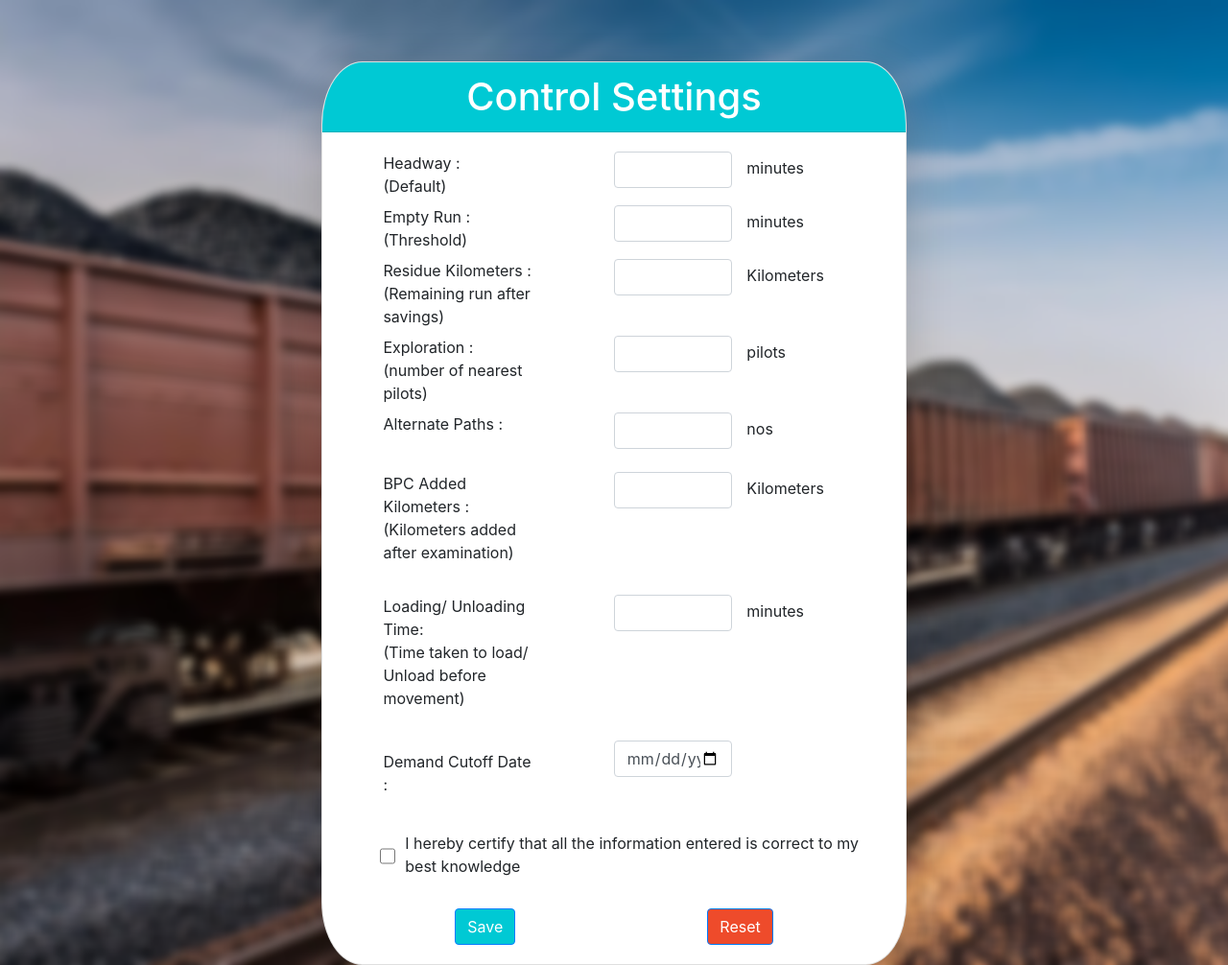
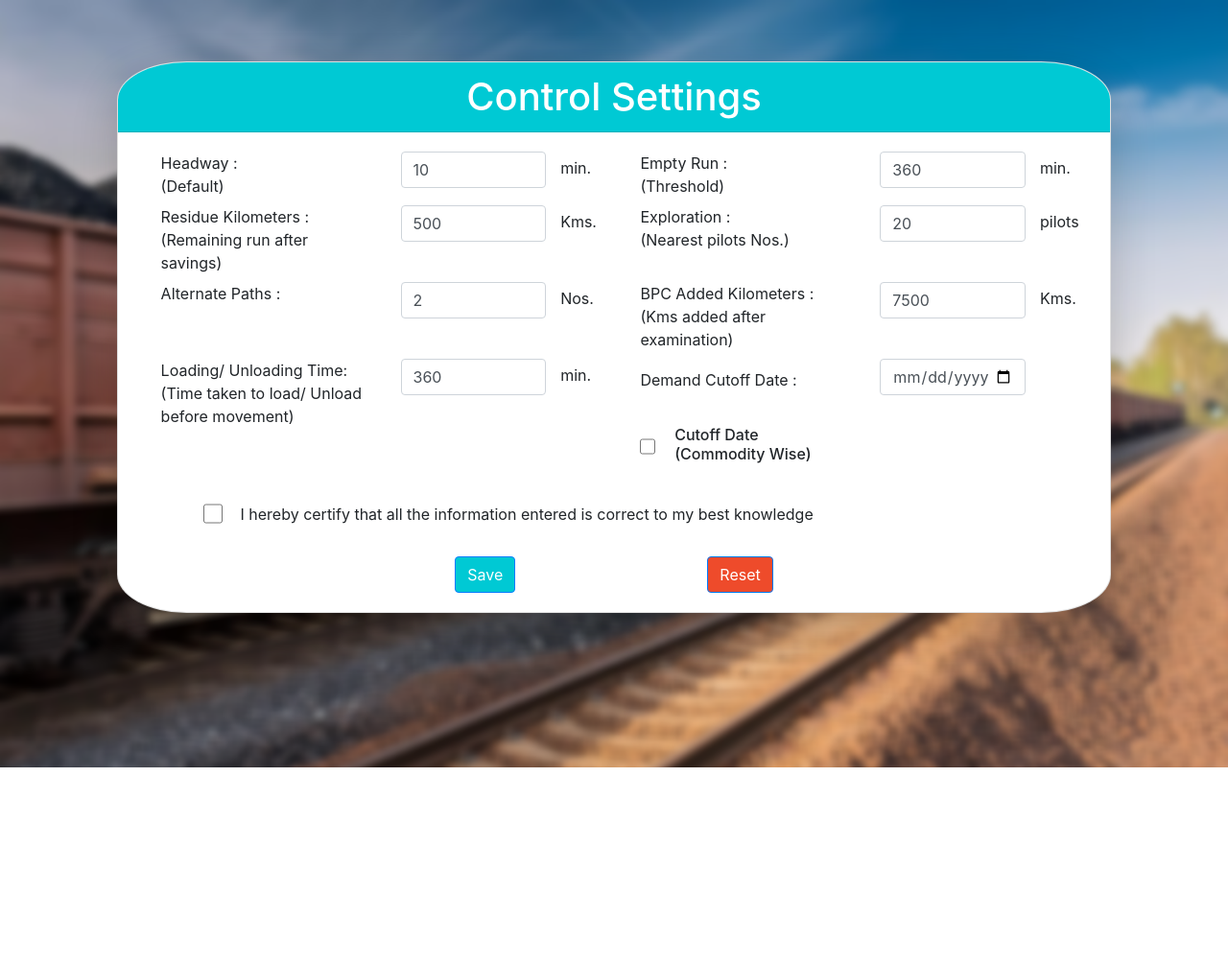
Before and after one commit to vatskartikey/RAKE_OPT, a Python web app: template PROJECT/RAKE_OPT_VIEW/templates/controls.html in a window 1280 px wide. Shown: the whole page at 96% size. After the commit the page ends 800 px from the top, so only its background shows below. Run offline with Jinja, Linux system fonts and the light colour scheme; the template is opened without the code that fills it, so the values that code supplies are empty; some libraries are stand-ins or nearby versions.

Commit message:
5/4/2024 15:36

```diff
--- a/PROJECT/RAKE_OPT_VIEW/templates/contols.css
+++ b/PROJECT/RAKE_OPT_VIEW/templates/contols.css
@@ -35,7 +35,7 @@ button{
     border-radius: 50%;
 }
 .inp{
-    margin-left: 10%;
+
 }
 .unit{
     padding-top: 5px;
@@ -49,3 +49,10 @@ button{
     padding-top: 1%;
     padding-left: 2%;
 }
+.table-show{
+    display:flex  ;
+    justify-content: flex-end;
+}
+.table-hide{
+    display: none !important;
+}
--- a/PROJECT/RAKE_OPT_VIEW/templates/controls.html
+++ b/PROJECT/RAKE_OPT_VIEW/templates/controls.html
@@ -13,7 +13,7 @@
     <link rel="stylesheet" href="https://maxcdn.bootstrapcdn.com/font-awesome/4.7.0/css/font-awesome.min.css">
     <style>
         .row {
-            margin-left: 5%;
+            margin-left: 1%;
         }
         .inp {
             padding-right: 0px;
@@ -24,7 +24,7 @@
     </style>
 </head>
 <body>
-    <div class="col-md-10 col-lg-6 outer">
+    <div class="col-md-10 col-lg-10 outer">
         <div class="card shadow-lg" style="overflow: hidden; border-radius: 7%;">
             <h1 class="card-header text-center" style="background: #00C9D4; color:#ffff">
                 Control Settings
@@ -33,79 +33,104 @@
                 <form>
                 <div class="form">
                     <div class="row">
-                        <div class="col-4">
+                        <div class="col-3">
                             <label for="headway" class="form-label">Headway :<br>(Default) </label>
                         </div>
-                        <div class="col-3 inp">
-                            <input type="number" min="0" max="60" name="headway" class="form-control" id="headway">
+                        <div class="col-2 inp">
+                            <input type="number" min="0" max="60" name="headway" value="10" class="form-control" id="headway">
                         </div>
-                        <div class="col unit">minutes</div><br>
+                        <div class="col-1 unit">min.</div>
+
+                        <div class="col-3">
+                            <label for="emptyrun" class="form-label">Empty Run :<br> (Threshold) </label>
+                        </div>
+                        <div class="col-2 inp">
+                            <input type="number" min="0" max="60" value="360" name="emptyrun" class="form-control" id="emptyrun">
+                        </div>
+                       <div class="col-1 unit">min.</div>
+                    </div>
+
+                    <div class="row">
+                        <div class="col-3">
+                            <label for="reskilo" class="form-label">Residue Kilometers :<br> (Remaining run after savings)</label>
+                        </div>
+                        <div class="col-2 inp">
+                            <input type="number" name="reskilo" value="500" class="form-control" id="reskilo">
+                        </div>
+                        <div class="col-1 unit">Kms.</div>
+
+                        <div class="col-3">
+                            <label for="explor" class="form-label">Exploration :<br> (Nearest pilots Nos.)</label>
+                        </div>
+                        <div class="col-2 inp">
+                            <input type="number" value="20" name="explor" class="form-control" id="explor">
+                        </div>
+                        <div class="col-1 unit">pilots</div>
                     </div>
                     <div class="row">
-                        <div class="col-4">
-                            <label for="emptyrun" class="form-label">Empty Run :<br> (Threshold) </label>
+                        <div class="col-3">
+                            <label for="altpaths" class="form-label">Alternate Paths :</label>
                         </div>
-                        <div class="col-3 inp">
-                            <input type="number" min="0" max="60" name="emptyrun" class="form-control" id="emptyrun">
+                        <div class="col-2 inp">
+                            <input type="number"value="2" name="altpaths" class="form-control" id="altpaths">
                         </div>
-                        <div class="col unit">minutes</div><br>
+                        <div class="col-1 unit">Nos.</div>
+
+                        <div class="col-3">
+                            <label for="bpckm" class="form-label">BPC Added Kilometers :<br> (Kms added after examination)</label>
+                        </div>
+                        <div class="col-2 inp">
+                            <input type="number" value="7500" name="bpckm" class="form-control" id="bpckm">
+                        </div>
+                        <div class="col-1 unit">Kms.</div>
                     </div>
                     <div class="row">
-                        <div class="col-4">
-                            <label for="reskilo" class="form-label">Residue Kilometers :<br> (Remaining run after savings)</label>
-                        </div>
-                        <div class="col-3 inp">
-                            <input type="number" name="reskilo" class="form-control" id="reskilo">
-                        </div>
-                        <div class="col unit">Kilometers</div><br>
-                    </div>
-                    <div class="row">
-                        <div class="col-4">
-                            <label for="explor" class="form-label">Exploration :<br> (number of nearest pilots)</label>
-                        </div>
-                        <div class="col-3 inp">
-                            <input type="number" name="explor" class="form-control" id="explor">
-                        </div>
-                        <div class="col unit">pilots</div><br>
-                    </div>
-                    <div class="row">
-                        <div class="col-4">
-                            <label for="altpaths" class="form-label">Alternate Paths :</label>
-                        </div>
-                        <div class="col-3 inp">
-                            <input type="number" name="altpaths" class="form-control" id="altpaths">
-                        </div>
-                        <div class="col unit">nos</div>
-                    </div><br>
-                    <div class="row">
-                        <div class="col-4">
-                            <label for="bpckm" class="form-label">BPC Added Kilometers :<br> (Kilometers added after examination)</label>
-                        </div>
-                        <div class="col-3 inp">
-                            <input type="number" name="bpckm" class="form-control" id="bpckm">
-                        </div>
-                        <div class="col unit">Kilometers</div>
-                    </div><br>
-                    <div class="row">
-                        <div class="col-4">
+
+
+                        <div class="col-3">
                             <label for="ldudtime" class="form-label">Loading/ Unloading Time:<br>(Time taken to load/ Unload before movement)</label>
                         </div>
-                        <div class="col-3 inp">
-                            <input type="number"min="0" max="60"  name="ldudtime" class="form-control" id="ldudtime">
+                        <div class="col-2 inp">
+                            <input type="number"min="0" max="60" value="360" name="ldudtime" class="form-control" id="ldudtime">
                         </div>
-                        <div class="col unit">minutes</div>
-                    </div><br>
-                    <div class="row">
-                        <div class="col-4">
+                        <div class="col-1 unit">min.</div>
+
+                        <div class="col-3">
                             <label for="dmndcutoff" class="form-label" style="padding-top:10px">Demand Cutoff Date :</label>
+                            <br> <br>
+                            <div style="display: flex; gap: 20px;" >
+                            <input type="checkbox" style="width: 20px;" onclick="showCommTable()">
+                            <h6 style="padding-top: 2%;">Cutoff Date (Commodity Wise)</h6>
+
                         </div>
-                        <div class="col-3 inp">
-                            <div class="" id="datepicker">
-                                <input type="date" placeholder="dd/mm/yyyy" class="form-control" id="fecha1" >
+                        </div>
+
+                            <div class="col-2 inp" id="datepicker">
+                                <input type="date"  value="01/02/2024"  class="form-control" id="fecha1" >
 
                             </div>
+
+
+
+                    </div><br>
+                    <div class="row table-div table-hide" >
+                        <div class="table-primary">
+                        <thead>
+                            <tr>
+                                <th >Commodiy</th>
+                                <th>Cutoff Date</th>
+                                <th><button type="button" class="btn btn-outline-success">Add</button></th>
+
+                            </tr>
+                        </thead>
+                        <tbody class="table-body">
+
+                        </tbody>
+
                         </div>
-                    </div><br>
+                    </div>
+
+
                     <div class=" col-12" id="declaration">
                     <input type="checkbox" style="width: 20px;" required>
                     <label for="declare" id="declare">I hereby certify that all the information entered is correct to my best knowledge</label>
@@ -130,6 +155,7 @@
     <!-- Datepicker JS -->
     <script src="https://cdnjs.cloudflare.com/ajax/libs/bootstrap-datepicker/1.9.0/js/bootstrap-datepicker.min.js"></script>
 
+    <script src="./controls.js"></script>
     <!-- <script>
         $(function () {
             $('#datepicker').datepicker({
--- a/PROJECT/RAKE_OPT_VIEW/templates/controls.js
+++ b/PROJECT/RAKE_OPT_VIEW/templates/controls.js
@@ -1,6 +1,7 @@
-$(function () {
-    $("#datepicker").datepicker({
-        autoclose: true,
-        todayHighlight: true,
-    }).datepicker('update', new Date());
-});
+
+
+function showCommTable(){
+    document.querySelector(".table-div").classList.toggle("table-show");
+    document.querySelector(".table-div").classList.toggle("table-hide");
+    document.querySelector(".table-div")
+}
```
